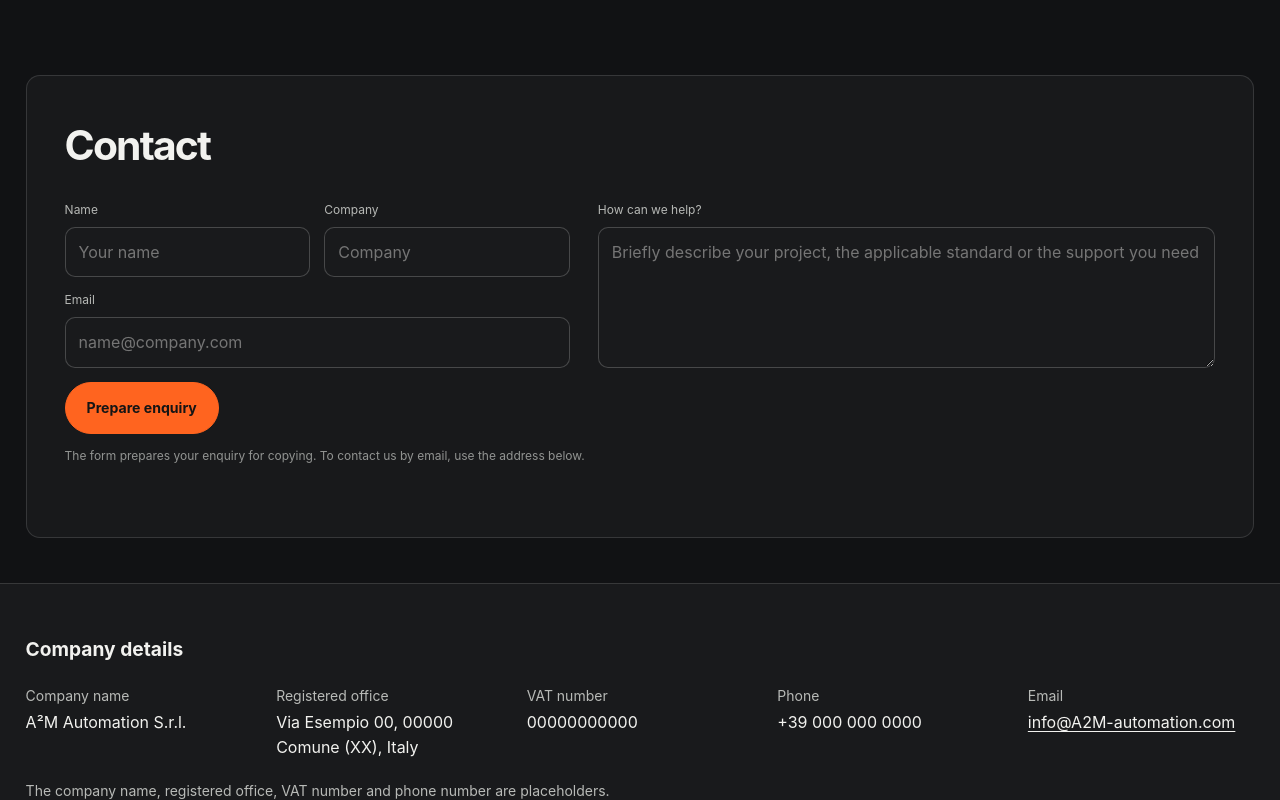
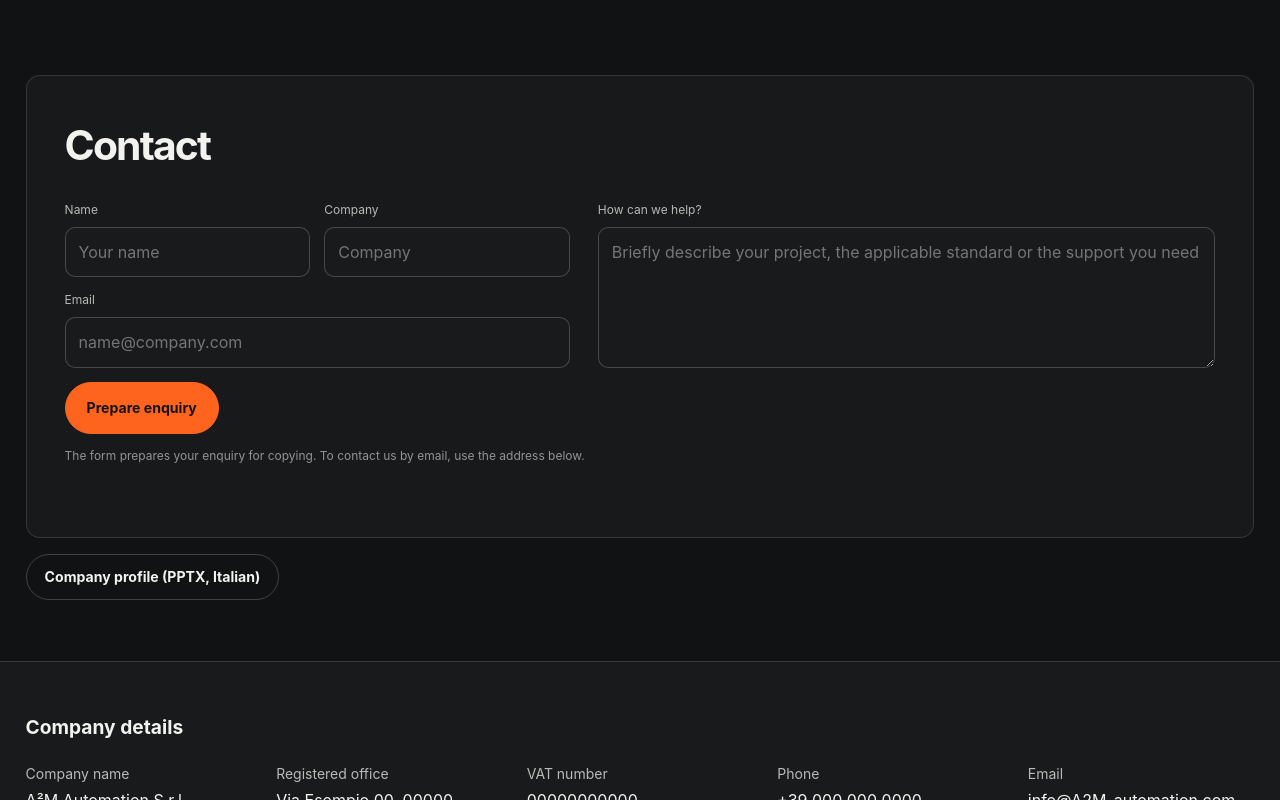
Before and after one commit to Santoloxz3/A2M, a plain HTML site: page dist/en/index.html in a window 1280 px wide. Shown: the part 6871-7671 px from the top of the page. Drawn offline with Linux system fonts and the light colour scheme.

Commit message:
Offer the company presentation as a download

```diff
--- a/dist/en/index.html
+++ b/dist/en/index.html
@@ -273,6 +273,7 @@
             <div class="form-status" id="formStatus" role="status" aria-live="polite"></div>
           </form>
         </div>
+        <p><a class="button" href="/assets/downloads/A2M-Automation-Presentazione.pptx" download>Company profile (PPTX, Italian)</a></p>
       </div>
     </section>
   </main>
```
Also changed, not shown: dist/index.html (+1 -0 lines), 1 other file.
